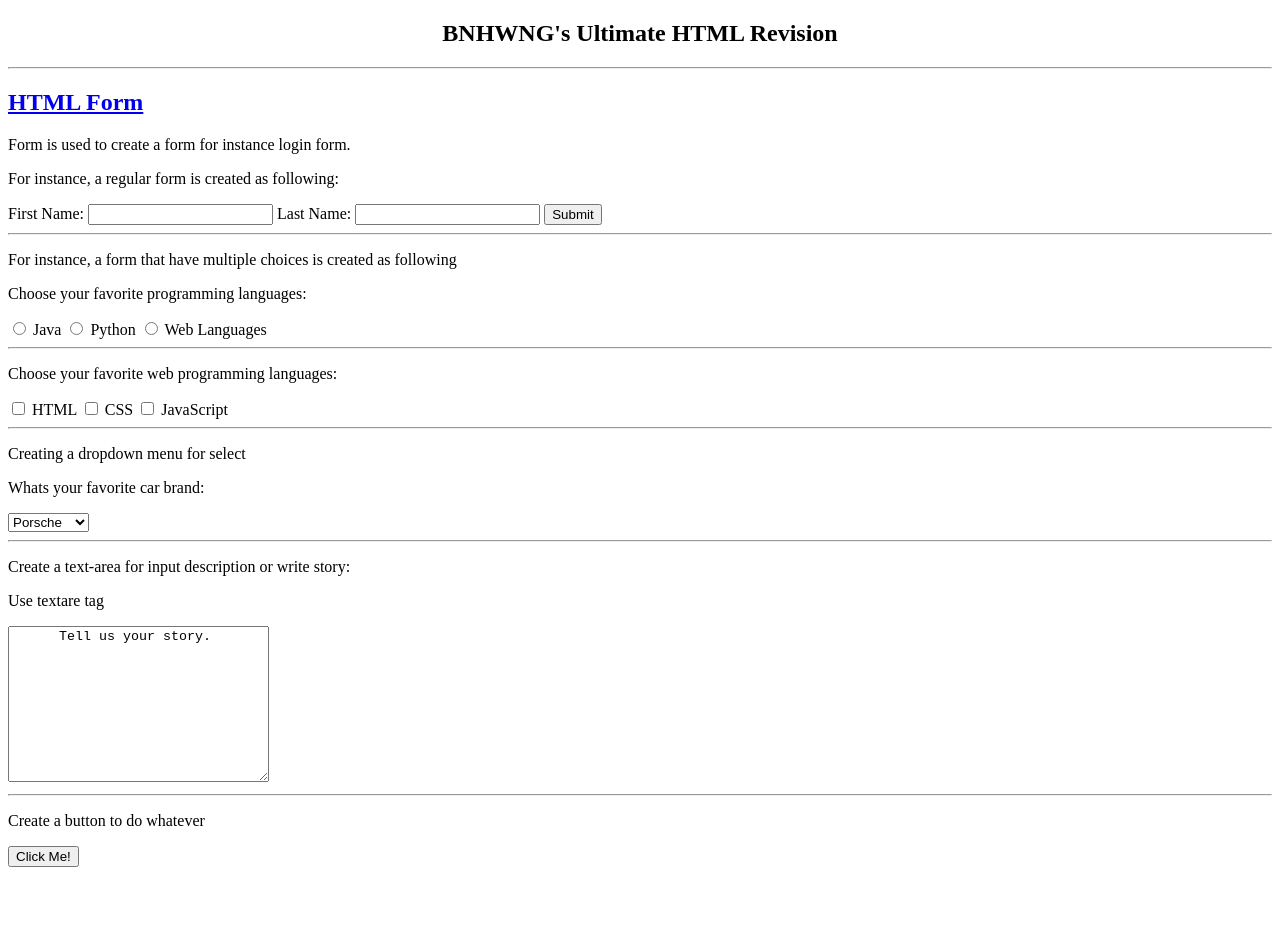
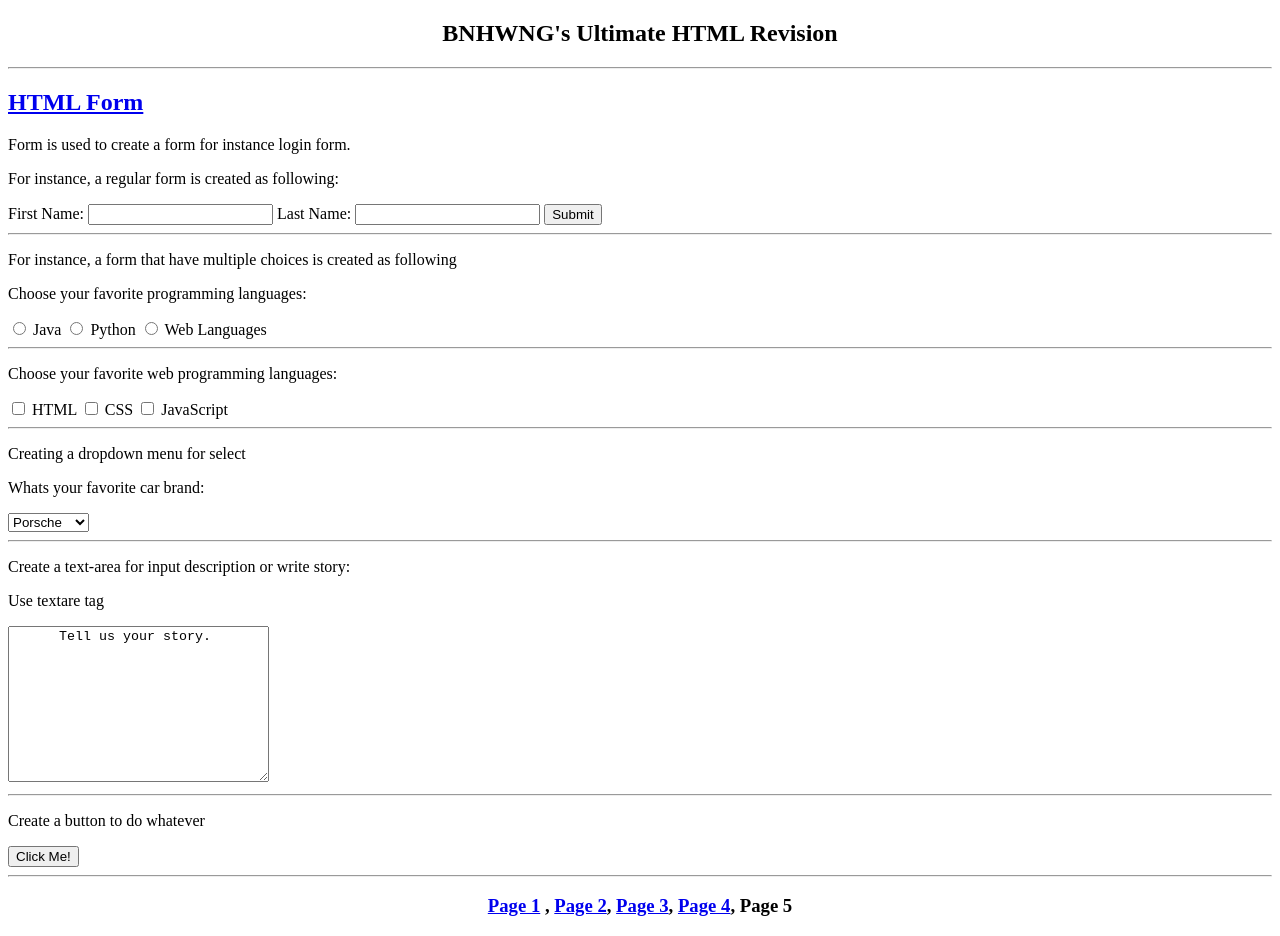
Before and after one commit to bnhwng/Practice, a plain HTML site: page src/page5.html in a window 1280 px wide. Before the commit the page ends 875 px from the top, so only its background shows below. Drawn offline with Linux system fonts and the light colour scheme.

Commit message:
checkpoint html done, move on to css, next object to create a portfolio website

```diff
--- a/src/page5.html
+++ b/src/page5.html
@@ -75,6 +75,10 @@
 
 </div>
 
+<hr>
+<div class="page-section" style="text-align: center;">
+  <h3><a href="./index.html">Page 1</a> , <a href="./page2.html">Page 2</a>, <a href="./page3.html">Page 3</a>, <a href="./page4.html">Page 4</a>, Page 5</h3>
+</div>
 
 </body>
 </html>
```
Also changed, not shown: src/index.html (line endings or trailing spaces).
